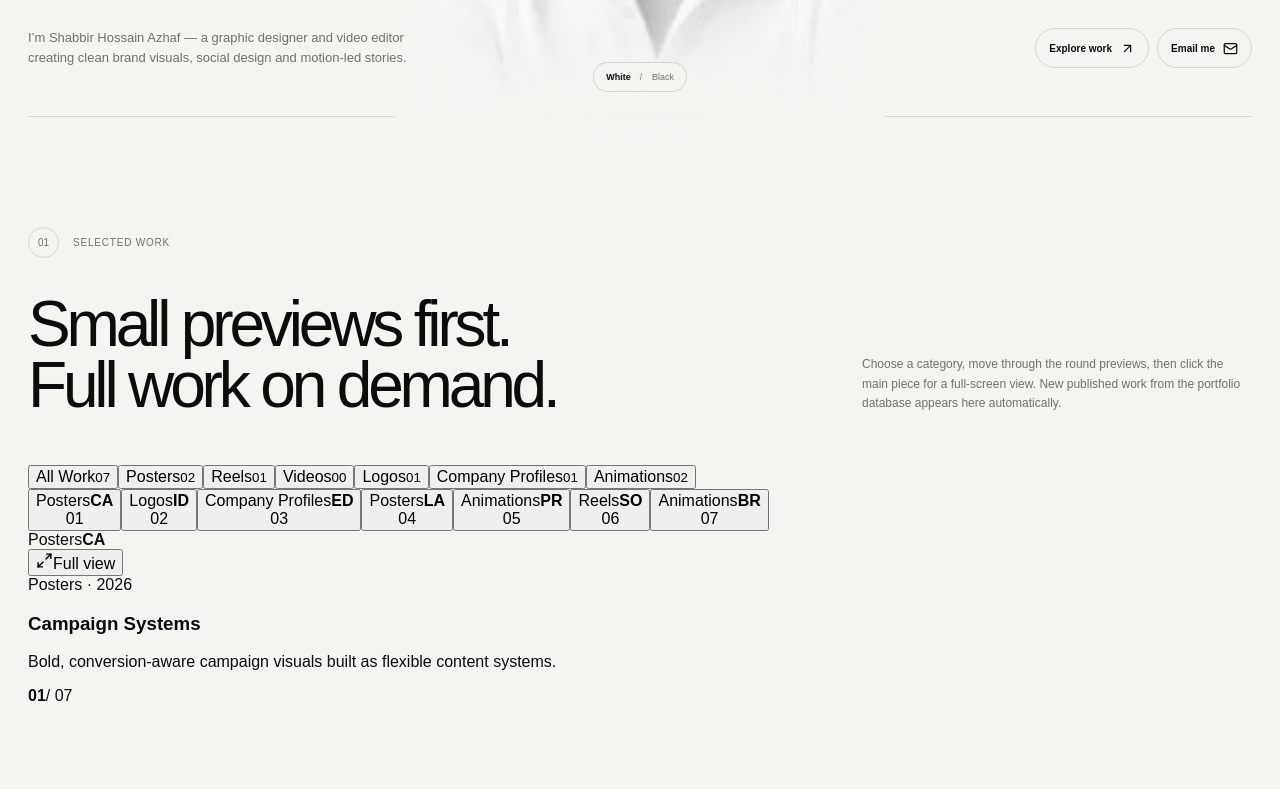
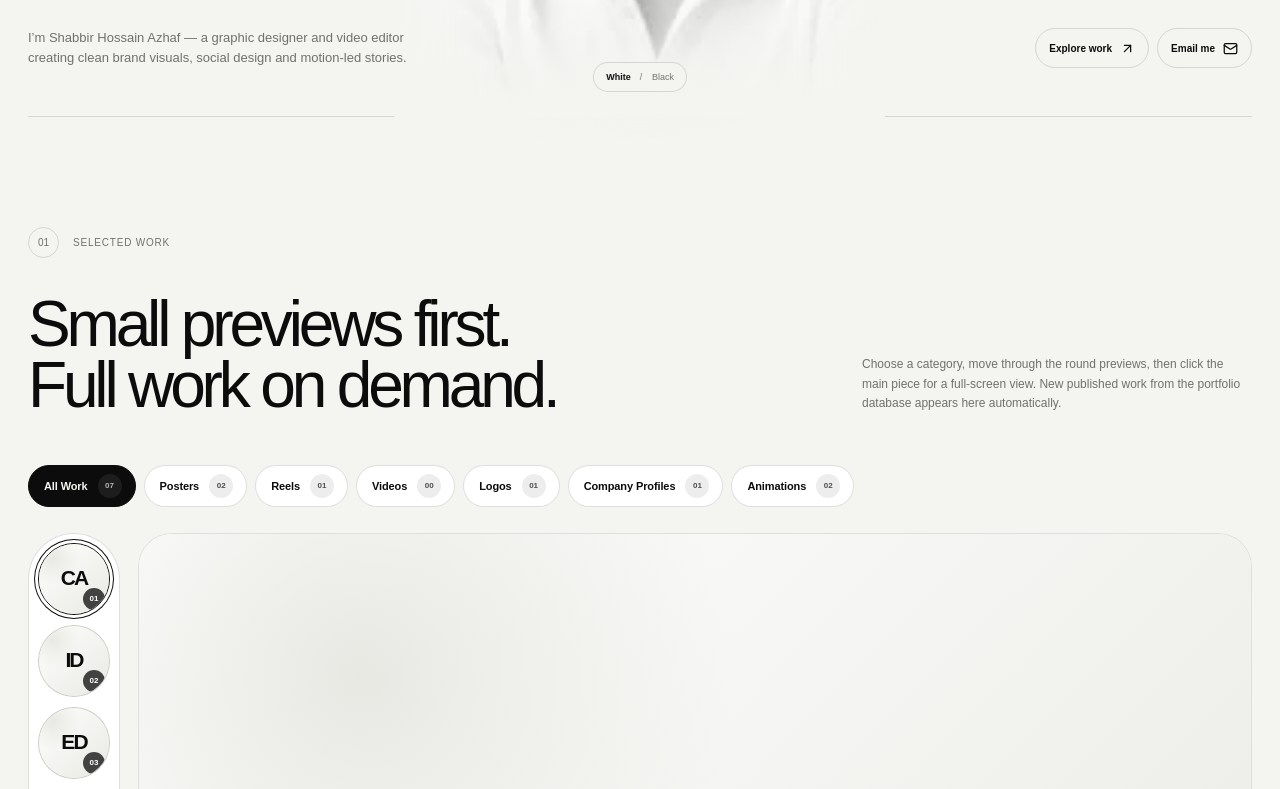
Before and after one commit to shabbirhossaingd-prog/portfolio-web, a Next.js app: page / in a window 1280 px wide. Shown: the part 751-1540 px from the top of the page. Built offline with nearby package versions, Linux system fonts and the light colour scheme; no server answers; the database is empty.

Commit message:
Style circular portfolio rail and full-screen viewer

```diff
--- a/app/globals.css
+++ b/app/globals.css
@@ -1225,3 +1225,502 @@ button, input, select, textarea { font: inherit; }
     letter-spacing: .01em;
   }
 }
+
+
+/* Dynamic portfolio browser */
+.portfolio-section {
+  position: relative;
+}
+
+.portfolio-filter-row {
+  display: flex;
+  flex-wrap: wrap;
+  gap: 8px;
+  margin: 34px 0 26px;
+}
+
+.portfolio-filter-row button {
+  min-height: 42px;
+  padding: 0 13px 0 15px;
+  border: 1px solid var(--line);
+  border-radius: 999px;
+  background: var(--surface);
+  color: var(--ink);
+  display: inline-flex;
+  align-items: center;
+  gap: 10px;
+  cursor: pointer;
+  transition: transform .22s ease, background .22s ease, color .22s ease, border-color .22s ease;
+}
+
+.portfolio-filter-row button:hover {
+  transform: translateY(-2px);
+}
+
+.portfolio-filter-row button.active {
+  background: var(--ink);
+  color: var(--bg);
+  border-color: var(--ink);
+}
+
+.portfolio-filter-row button span {
+  font-size: 11px;
+  font-weight: 700;
+  letter-spacing: -.01em;
+}
+
+.portfolio-filter-row button small {
+  min-width: 24px;
+  height: 24px;
+  padding: 0 6px;
+  border-radius: 999px;
+  background: color-mix(in srgb, currentColor 10%, transparent);
+  display: inline-grid;
+  place-items: center;
+  font-size: 8px;
+  font-weight: 700;
+  opacity: .72;
+}
+
+.portfolio-browser {
+  display: grid;
+  grid-template-columns: 92px minmax(0, 1fr);
+  gap: 18px;
+  align-items: stretch;
+}
+
+.portfolio-orbit-rail {
+  min-height: 620px;
+  max-height: 720px;
+  padding: 9px 7px;
+  border: 1px solid var(--line);
+  border-radius: 999px;
+  background: var(--surface);
+  display: flex;
+  flex-direction: column;
+  align-items: center;
+  gap: 10px;
+  overflow-y: auto;
+  scrollbar-width: none;
+}
+
+.portfolio-orbit-rail::-webkit-scrollbar {
+  display: none;
+}
+
+.portfolio-orbit-thumb {
+  flex: 0 0 auto;
+  width: 72px;
+  height: 72px;
+  padding: 0;
+  border: 1px solid var(--line);
+  border-radius: 50%;
+  background: var(--soft);
+  color: var(--ink);
+  overflow: hidden;
+  position: relative;
+  cursor: pointer;
+  box-shadow: 0 0 0 0 var(--ink);
+  transition: border-color .22s ease, box-shadow .22s ease;
+}
+
+.portfolio-orbit-thumb.active {
+  border-color: var(--ink);
+  box-shadow: 0 0 0 3px var(--surface), 0 0 0 4px var(--ink);
+}
+
+.portfolio-orbit-thumb img,
+.portfolio-orbit-thumb video {
+  width: 100%;
+  height: 100%;
+  display: block;
+  object-fit: cover;
+}
+
+.portfolio-orbit-thumb > span {
+  position: absolute;
+  right: 4px;
+  bottom: 4px;
+  min-width: 22px;
+  height: 22px;
+  padding: 0 5px;
+  border-radius: 999px;
+  display: grid;
+  place-items: center;
+  background: rgba(0, 0, 0, .72);
+  color: #fff;
+  font-size: 8px;
+  font-weight: 700;
+  line-height: 1;
+}
+
+.portfolio-focus {
+  min-width: 0;
+}
+
+.portfolio-focus-media {
+  min-height: 620px;
+  height: min(68vw, 720px);
+  max-height: 720px;
+  position: relative;
+  border: 1px solid var(--line);
+  border-radius: 34px;
+  background: var(--surface);
+  overflow: hidden;
+  display: grid;
+  place-items: center;
+}
+
+.portfolio-focus-media > img,
+.portfolio-focus-media > video {
+  width: 100%;
+  height: 100%;
+  display: block;
+  object-fit: contain;
+}
+
+.portfolio-empty-art {
+  width: 100%;
+  height: 100%;
+  min-height: 220px;
+  display: grid;
+  align-content: center;
+  justify-items: center;
+  gap: 12px;
+  background:
+    radial-gradient(circle at 20% 20%, var(--soft), transparent 35%),
+    linear-gradient(135deg, var(--surface), var(--soft));
+  color: var(--ink);
+}
+
+.portfolio-empty-art span {
+  font-size: 9px;
+  letter-spacing: .14em;
+  text-transform: uppercase;
+  color: var(--muted);
+}
+
+.portfolio-empty-art strong {
+  font-size: clamp(52px, 8vw, 126px);
+  line-height: .8;
+  letter-spacing: -.09em;
+}
+
+.portfolio-orbit-thumb .portfolio-empty-art {
+  min-height: 100%;
+  gap: 2px;
+}
+
+.portfolio-orbit-thumb .portfolio-empty-art span {
+  display: none;
+}
+
+.portfolio-orbit-thumb .portfolio-empty-art strong {
+  font-size: 21px;
+}
+
+.portfolio-open {
+  position: absolute;
+  right: 18px;
+  bottom: 18px;
+  min-height: 42px;
+  padding: 0 15px;
+  border: 0;
+  border-radius: 999px;
+  background: rgba(12, 12, 12, .86);
+  color: #fff;
+  display: inline-flex;
+  align-items: center;
+  gap: 8px;
+  cursor: pointer;
+  backdrop-filter: blur(12px);
+  transition: transform .22s ease, background .22s ease;
+}
+
+.portfolio-open:hover {
+  transform: translateY(-2px);
+  background: #000;
+}
+
+.portfolio-play-badge {
+  position: absolute;
+  left: 18px;
+  bottom: 18px;
+  min-height: 40px;
+  padding: 0 13px;
+  border-radius: 999px;
+  background: rgba(255, 255, 255, .86);
+  color: #0a0a0a;
+  display: inline-flex;
+  align-items: center;
+  gap: 7px;
+  font-size: 10px;
+  font-weight: 700;
+  backdrop-filter: blur(10px);
+}
+
+.portfolio-focus-meta {
+  padding: 18px 4px 0;
+  display: flex;
+  justify-content: space-between;
+  gap: 28px;
+}
+
+.portfolio-focus-meta > div:first-child {
+  min-width: 0;
+}
+
+.portfolio-focus-meta span {
+  display: block;
+  color: var(--muted);
+  font-size: 9px;
+  text-transform: uppercase;
+  letter-spacing: .1em;
+}
+
+.portfolio-focus-meta h3 {
+  margin: 6px 0 0;
+  font-size: clamp(20px, 2.2vw, 34px);
+  letter-spacing: -.05em;
+  line-height: 1;
+}
+
+.portfolio-focus-meta p {
+  max-width: 680px;
+  margin: 10px 0 0;
+  color: var(--muted);
+  font-size: 11px;
+  line-height: 1.6;
+}
+
+.portfolio-focus-count {
+  flex: 0 0 auto;
+  display: flex;
+  align-items: baseline;
+  gap: 4px;
+}
+
+.portfolio-focus-count strong {
+  font-size: 24px;
+  letter-spacing: -.06em;
+}
+
+.portfolio-focus-count span {
+  font-size: 9px;
+}
+
+.portfolio-no-results {
+  min-height: 260px;
+  border: 1px dashed var(--line);
+  border-radius: 28px;
+  display: grid;
+  place-items: center;
+  color: var(--muted);
+  font-size: 12px;
+}
+
+.portfolio-lightbox {
+  position: fixed;
+  inset: 0;
+  z-index: 1000;
+  padding: 42px 74px;
+  background: rgba(0, 0, 0, .92);
+  display: grid;
+  place-items: center;
+  backdrop-filter: blur(18px);
+}
+
+.portfolio-lightbox-content {
+  width: min(1240px, 100%);
+  height: min(86vh, 920px);
+  display: grid;
+  place-items: center;
+  position: relative;
+}
+
+.portfolio-full-image,
+.portfolio-full-video {
+  width: 100%;
+  height: 100%;
+  max-height: 82vh;
+  display: block;
+  object-fit: contain;
+}
+
+.portfolio-full-youtube {
+  width: min(1120px, 100%);
+  aspect-ratio: 16 / 9;
+  border: 0;
+  border-radius: 20px;
+  background: #000;
+}
+
+.portfolio-full-empty {
+  width: min(900px, 80vw);
+  height: min(70vh, 760px);
+  overflow: hidden;
+  border-radius: 28px;
+}
+
+.portfolio-lightbox-caption {
+  position: absolute;
+  left: 0;
+  bottom: -2px;
+  max-width: min(560px, 70vw);
+  padding: 10px 14px;
+  border-radius: 14px;
+  background: rgba(0, 0, 0, .62);
+  color: #fff;
+  backdrop-filter: blur(10px);
+}
+
+.portfolio-lightbox-caption span {
+  display: block;
+  margin-bottom: 3px;
+  font-size: 8px;
+  text-transform: uppercase;
+  letter-spacing: .12em;
+  opacity: .65;
+}
+
+.portfolio-lightbox-caption strong {
+  font-size: 13px;
+}
+
+.portfolio-lightbox-close,
+.portfolio-lightbox-nav {
+  position: fixed;
+  z-index: 1002;
+  border: 1px solid rgba(255, 255, 255, .18);
+  background: rgba(255, 255, 255, .1);
+  color: #fff;
+  display: grid;
+  place-items: center;
+  cursor: pointer;
+  backdrop-filter: blur(12px);
+  transition: transform .2s ease, background .2s ease;
+}
+
+.portfolio-lightbox-close:hover,
+.portfolio-lightbox-nav:hover {
+  transform: scale(1.06);
+  background: rgba(255, 255, 255, .18);
+}
+
+.portfolio-lightbox-close {
+  top: 22px;
+  right: 22px;
+  width: 44px;
+  height: 44px;
+  border-radius: 50%;
+}
+
+.portfolio-lightbox-nav {
+  top: 50%;
+  width: 48px;
+  height: 48px;
+  margin-top: -24px;
+  border-radius: 50%;
+}
+
+.portfolio-lightbox-nav.prev {
+  left: 18px;
+}
+
+.portfolio-lightbox-nav.next {
+  right: 18px;
+}
+
+@media (max-width: 860px) {
+  .portfolio-filter-row {
+    flex-wrap: nowrap;
+    overflow-x: auto;
+    padding-bottom: 4px;
+    scrollbar-width: none;
+  }
+
+  .portfolio-filter-row::-webkit-scrollbar {
+    display: none;
+  }
+
+  .portfolio-filter-row button {
+    flex: 0 0 auto;
+  }
+
+  .portfolio-browser {
+    grid-template-columns: 1fr;
+  }
+
+  .portfolio-orbit-rail {
+    min-height: auto;
+    max-height: none;
+    width: 100%;
+    padding: 8px;
+    border-radius: 999px;
+    flex-direction: row;
+    justify-content: flex-start;
+    overflow-x: auto;
+    overflow-y: hidden;
+  }
+
+  .portfolio-orbit-thumb {
+    width: 64px;
+    height: 64px;
+  }
+
+  .portfolio-focus-media {
+    min-height: 520px;
+    height: 72vw;
+    max-height: 680px;
+    border-radius: 26px;
+  }
+
+  .portfolio-lightbox {
+    padding: 58px 18px 28px;
+  }
+
+  .portfolio-lightbox-nav {
+    top: auto;
+    bottom: 16px;
+  }
+
+  .portfolio-lightbox-nav.prev {
+    left: calc(50% - 58px);
+  }
+
+  .portfolio-lightbox-nav.next {
+    right: calc(50% - 58px);
+  }
+}
+
+@media (max-width: 560px) {
+  .portfolio-focus-media {
+    min-height: 420px;
+    height: 118vw;
+    max-height: 610px;
+  }
+
+  .portfolio-focus-meta {
+    gap: 12px;
+  }
+
+  .portfolio-focus-meta p {
+    font-size: 10px;
+  }
+
+  .portfolio-open {
+    right: 12px;
+    bottom: 12px;
+  }
+
+  .portfolio-play-badge {
+    left: 12px;
+    bottom: 12px;
+  }
+
+  .portfolio-lightbox-caption {
+    left: 8px;
+    bottom: 8px;
+    max-width: calc(100% - 16px);
+  }
+}
```
